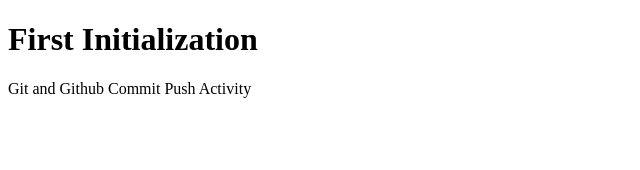
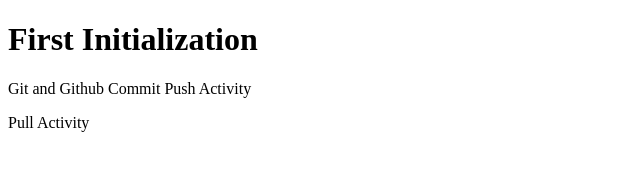
Before and after one commit to alimatok/alimatok.github.io, a plain HTML site: page index.html in a window 1280 px wide. Shown: the full height of the page, 0-640 px from the left. Drawn offline with Linux system fonts and the light colour scheme.

Commit message:
Update REAMME.md

```diff
--- a/index.html
+++ b/index.html
@@ -8,5 +8,6 @@
     <p>
         Git and Github Commit Push Activity
     </p>
+    <p>Pull Activity</p>
     </body>
 </html>
```
